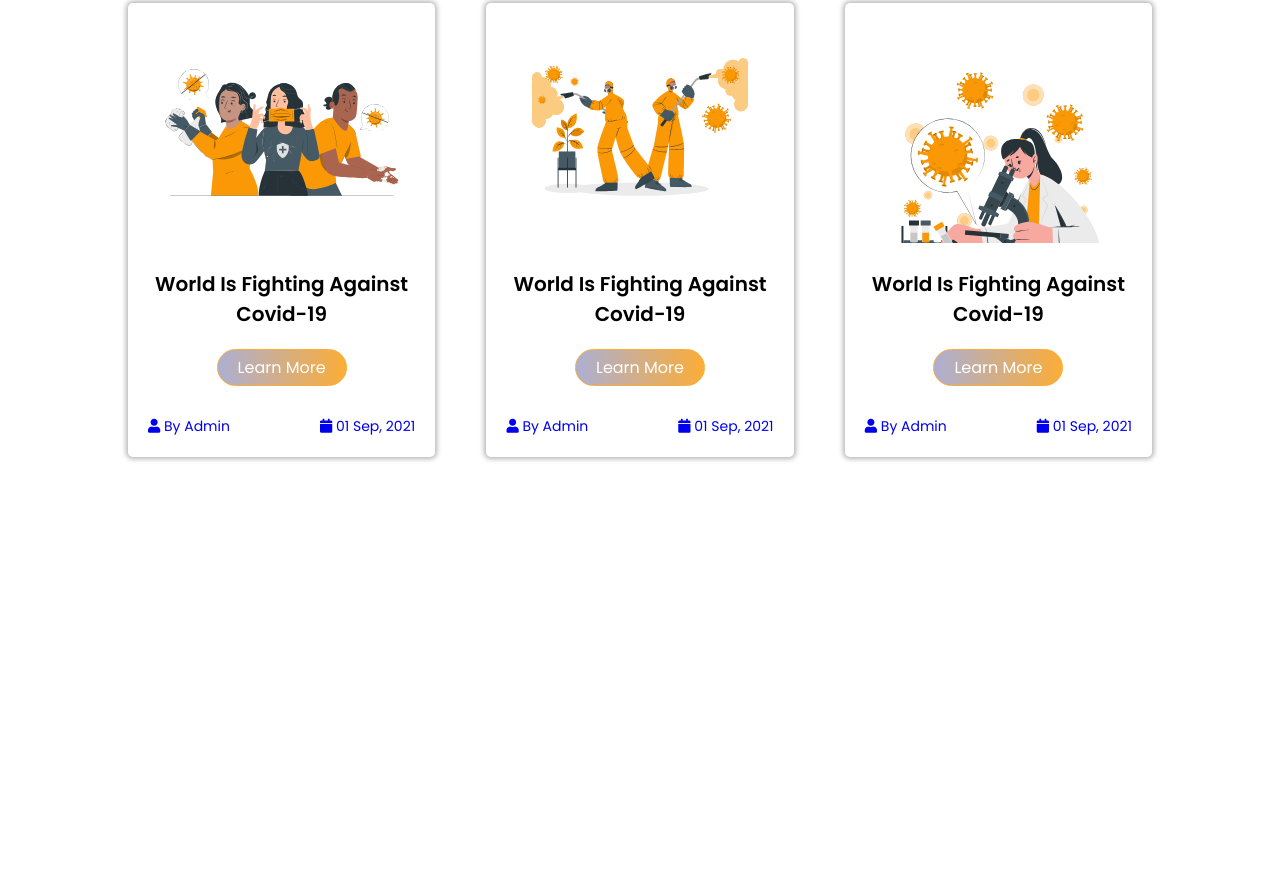
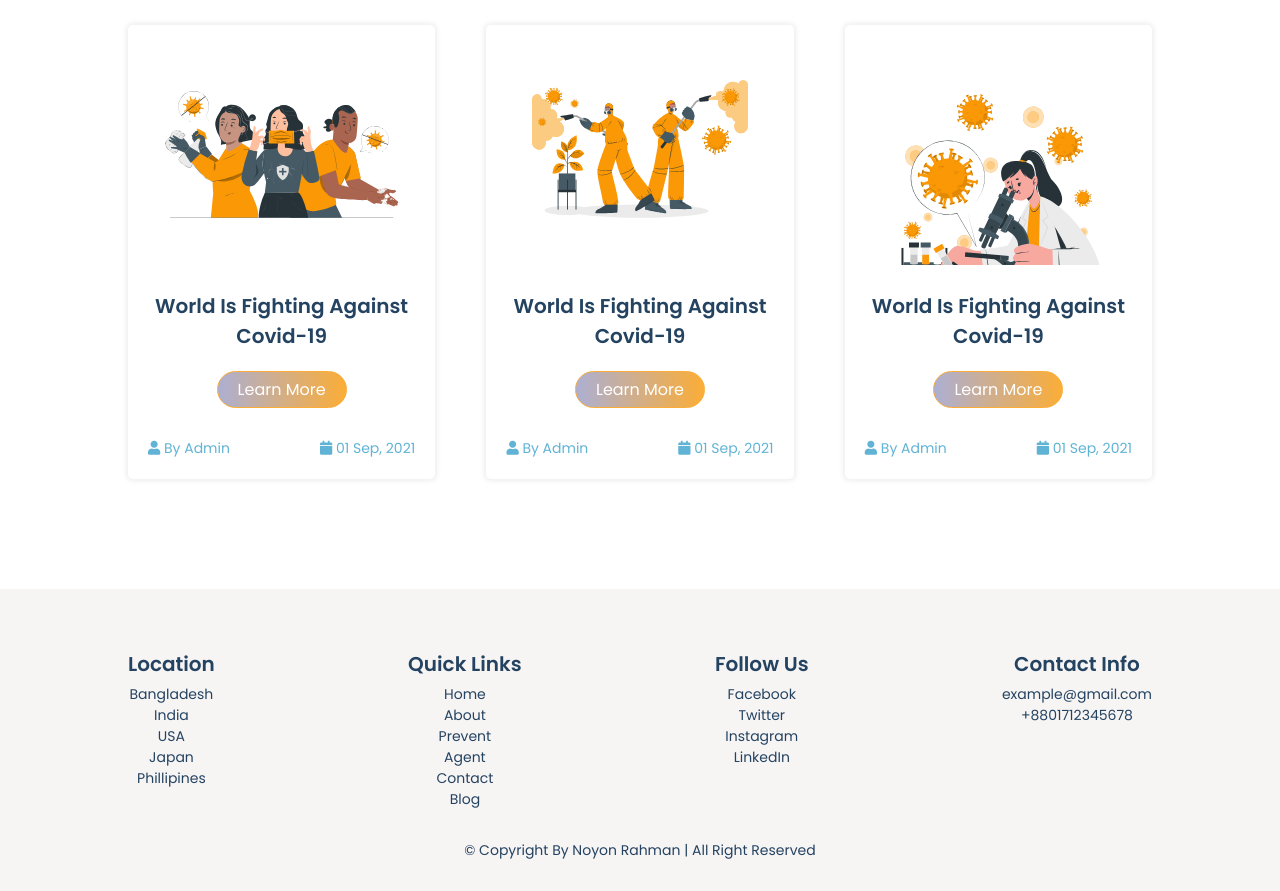
Before and after one commit to codernoyon/covid-19, a plain HTML site: page index.html in a window 1280 px wide. Shown: the part 3467-4358 px from the top of the page. Before the commit the page ends 4034 px from the top, so only its background shows below. Drawn offline with Linux system fonts and the light colour scheme.

Commit message:
full complete

```diff
--- a/css/responsive.css
+++ b/css/responsive.css
@@ -93,4 +93,10 @@
         flex-basis: 100%;
         margin-bottom: 30px;
     }
+
+    /* footer section */
+    .childFooter{
+        flex-basis: 100%;
+        margin-bottom: 30px;
+    }
 }
--- a/css/style.css
+++ b/css/style.css
@@ -123,14 +123,14 @@ header{
     display: none;
     position: fixed;
     right: 0;
-    top: 0;
-    width: 300px;
+    top: 0px;
+    width: 250px;
     transition: .8s;
 }
 
 #sideNavBar  .sideNavItems{
     text-align: left;
-    background: linear-gradient(rgba(255, 214, 34, 0.96), rgba(255, 240, 34, 0.6));
+    background: linear-gradient(rgb(250 162 30), rgb(251 173 55));
     backdrop-filter: blur(8px);
     height: 100vh;
 }
@@ -287,7 +287,7 @@ header{
 
 .childExpert{
     flex-basis: 22%;
-    background: #fafafa;
+    background: rgba(255, 255, 255, 0.796);
     border-radius: 10px;
     padding: 20px 15px;
     box-shadow: 0px 0px 2px 0px #cecece;
@@ -299,7 +299,7 @@ header{
 .childExpert .expertImg {
     width: 220px;
     display: inline-block;
-    background: rgba(214, 235, 255, 0.575);
+    background: rgba(214, 235, 255, 0.185);
     margin: 10px 0;
     border-radius: 5px;
 }
@@ -345,12 +345,13 @@ header{
     display: flex;
     flex-wrap: wrap;
     justify-content: space-between;
+    text-align: center;
 }
 
 .contactBox{
     flex-basis: 48%;
     box-shadow: 0px 0px 5px 2px #b6b6b6;
-    padding: 20px;
+    padding: 30px;
     border-radius: 5px;
 }
 
@@ -364,13 +365,23 @@ header{
     margin-bottom: 20px;
     border: none;
     background: rgba(240, 238, 238, 0.541);
+    border-radius: 5px;
 }
 
 .contactBox input[type='submit']{
     margin-bottom: 0;
     background: var(--main-color);
     color: #fff;
-    border: none;
+    border: 1px solid#Fbad37;
+    display: inline-block;
+    width: 130px;
+    transition: .3s;
+}
+
+.contactBox input[type='submit']:hover{
+    color: #Fbad37;
+    border: 1px solid #Fbad37;
+    background: transparent;
 }
 
 .contactMap{
@@ -396,9 +407,14 @@ header{
     background: #fff;
     padding: 20px;
     border-radius: 5px;
-    box-shadow: 0px 0px 5px 2px #b6b6b6;
+    box-shadow: 0px 0px 5px 2px #f0eeee;
     margin-bottom: 30px;
+    transition: .5s;
 
+}
+
+.childBlog:hover{
+    box-shadow: 0px 0px 5px 4px #f0eeee;
 }
 
 .childBlog .blogImg{
@@ -411,6 +427,7 @@ header{
 
 .childBlog h3{
     font-size: 20px;
+    color: var(--black);
 }
 
 .childBlog .homeBtn{
@@ -421,3 +438,43 @@ header{
     display: flex;
     justify-content: space-between;
 }
+
+.blogDetails p a{
+    color: rgba(10, 139, 190, 0.651);
+}
+
+/* foote section */
+
+#footer{
+    background: rgb(247, 244, 244);
+    padding-top: 60px;
+}
+
+.innerFooter{
+    width: 80%;
+    margin: 0 auto;
+    display: flex;
+    flex-wrap: wrap;
+    justify-content: space-between;
+    text-align: center;
+}
+
+.childFooter h3{
+    font-size: 20px;
+    color: var(--black);
+    margin-bottom: 5px;
+}
+
+.childFooter ul li a{
+    color: var(--black);
+}
+
+.childFooter ul li a:hover{
+    text-decoration: underline;
+}
+
+.footerSignature{
+    text-align: center;
+    color: var(--black);
+    padding: 30px 0px;
+}
--- a/index.html
+++ b/index.html
@@ -25,7 +25,7 @@
                 <li class="navItem"><a href="#home" class="navLink">Home</a></li>
                 <li class="navItem"><a href="#about" class="navLink">About</a></li>
                 <li class="navItem"><a href="#prevent" class="navLink">Prevent</a></li>
-                <li class="navItem"><a href="#experts" class="navLink">Experts</a></li>
+                <li class="navItem"><a href="#expert" class="navLink">Experts</a></li>
                 <li class="navItem"><a href="#contact" class="navLink">Contact</a></li>
                 <li class="navItem"><a href="#blog" class="navLink">Blog</a></li>
             </ul>
@@ -36,7 +36,7 @@
                 <li class="navItem"><a href="#home" class="navLink">Home</a></li>
                 <li class="navItem"><a href="#about" class="navLink">About</a></li>
                 <li class="navItem"><a href="#prevent" class="navLink">Prevent</a></li>
-                <li class="navItem"><a href="#experts" class="navLink">Experts</a></li>
+                <li class="navItem"><a href="#expert" class="navLink">Experts</a></li>
                 <li class="navItem"><a href="#contact" class="navLink">Contact</a></li>
                 <li class="navItem"><a href="#blog" class="navLink">Blog</a></li>
             </ul>
@@ -117,7 +117,7 @@
         <div class="innerExpert">
             <div class="childExpert">
                 <div class="expertImg"><img src="img/exp-1.png"></div>
-                <h3>Noyon Rahma</h3>
+                <h3>Noyon Rahman</h3>
                 <p>Virus Expert</p>
                 <ul class="socialIcons">
                     <li><a href="#"><i class="fab fa-facebook"></i></a></li>
@@ -128,7 +128,7 @@
             </div>
             <div class="childExpert">
                 <div class="expertImg"><img src="img/exp-2.png"></div>
-                <h3>Noyon Rahma</h3>
+                <h3>Noha Rahman</h3>
                 <p>Virus Expert</p>
                 <ul class="socialIcons">
                     <li><a href="#"><i class="fab fa-facebook"></i></a></li>
@@ -139,7 +139,7 @@
             </div>
             <div class="childExpert">
                 <div class="expertImg"><img src="img/exp-3.png"></div>
-                <h3>Noyon Rahma</h3>
+                <h3>Sadman Rahman</h3>
                 <p>Virus Expert</p>
                 <ul class="socialIcons">
                     <li><a href="#"><i class="fab fa-facebook"></i></a></li>
@@ -150,7 +150,7 @@
             </div>
             <div class="childExpert">
                 <div class="expertImg"><img src="img/exp-4.png"></div>
-                <h3>Noyon Rahma</h3>
+                <h3>Jasiya Khan</h3>
                 <p>Virus Expert</p>
                 <ul class="socialIcons">
                     <li><a href="#"><i class="fab fa-facebook"></i></a></li>
@@ -214,6 +214,52 @@
         </div>
     </section>
     <!-- blogs section end -->
+    <!-- footer section start -->
+    <footer id="footer">
+        <div class="innerFooter">
+            <div class="childFooter">
+                <h3>Location</h3>
+                <ul>
+                    <li><a href="#">Bangladesh</a></li>
+                    <li><a href="#">India</a></li>
+                    <li><a href="#">USA</a></li>
+                    <li><a href="#">Japan</a></li>
+                    <li><a href="#">Phillipines</a></li>
+                </ul>
+            </div>
+            <div class="childFooter">
+                <h3>Quick Links</h3>
+                <ul>
+                    <li><a href="#home">Home</a></li>
+                    <li><a href="#about">About</a></li>
+                    <li><a href="#prevent">Prevent</a></li>
+                    <li><a href="#expert">Agent</a></li>
+                    <li><a href="#contact">Contact</a></li>
+                    <li><a href="#blog">Blog</a></li>
+                </ul>
+            </div>
+            <div class="childFooter">
+                <h3>Follow Us</h3>
+                <ul>
+                    <li><a href="#">Facebook</a></li>
+                    <li><a href="#">Twitter</a></li>
+                    <li><a href="#">Instagram</a></li>
+                    <li><a href="#">LinkedIn</a></li>
+                </ul>
+            </div>
+            <div class="childFooter">
+                <h3>Contact Info</h3>
+                <ul>
+                    <li><a href="#">example@gmail.com</a></li>
+                    <li><a href="#">+8801712345678</a></li>
+                </ul>
+            </div>
+
+        </div>
+            <p class="footerSignature">&copy; Copyright By Noyon Rahman | All Right Reserved</p>
+
+    </footer>
+    <!-- footer section end -->
     <!-- js -->
     <script src="js/main.js"></script>
 </body>
```
